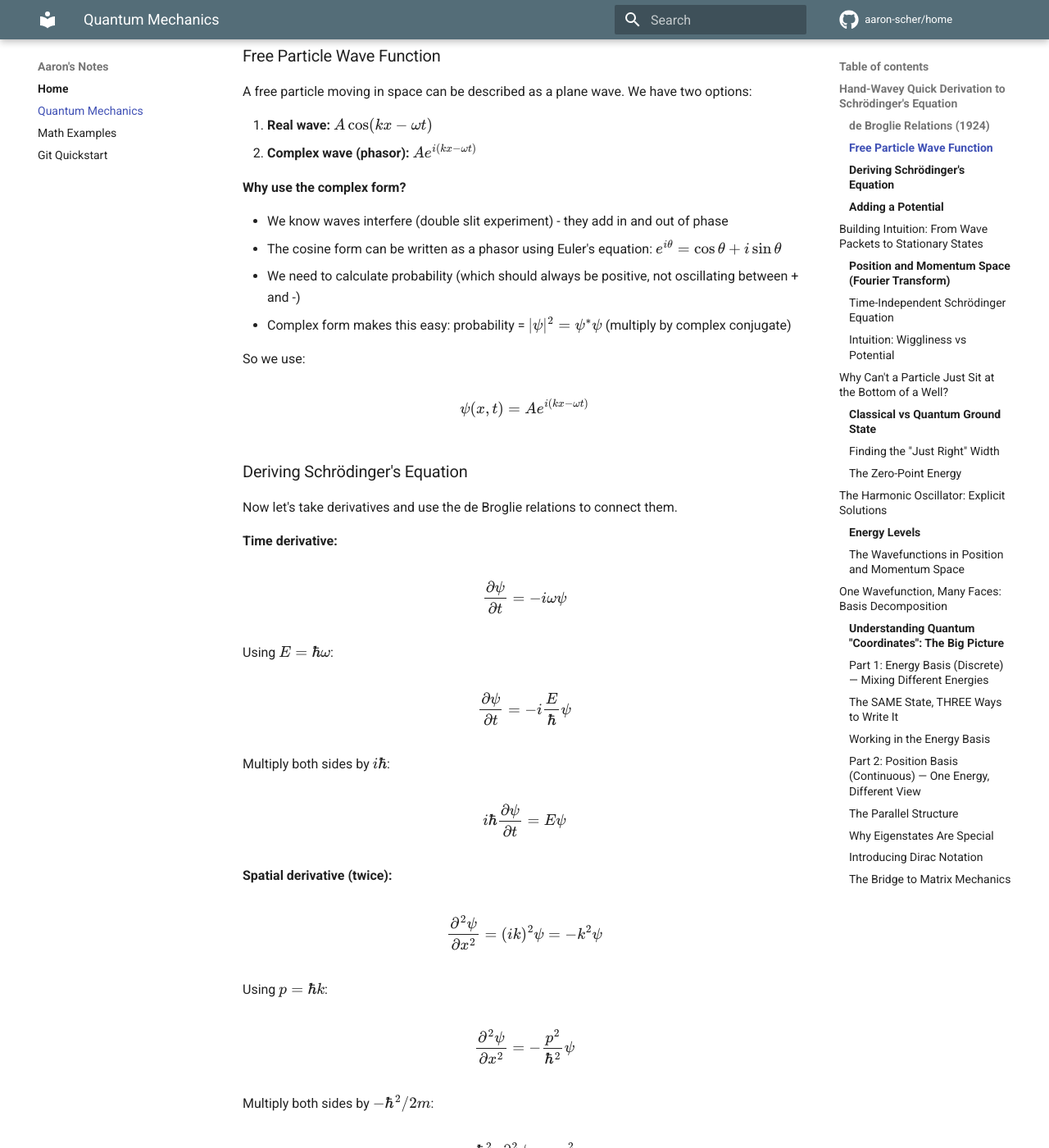
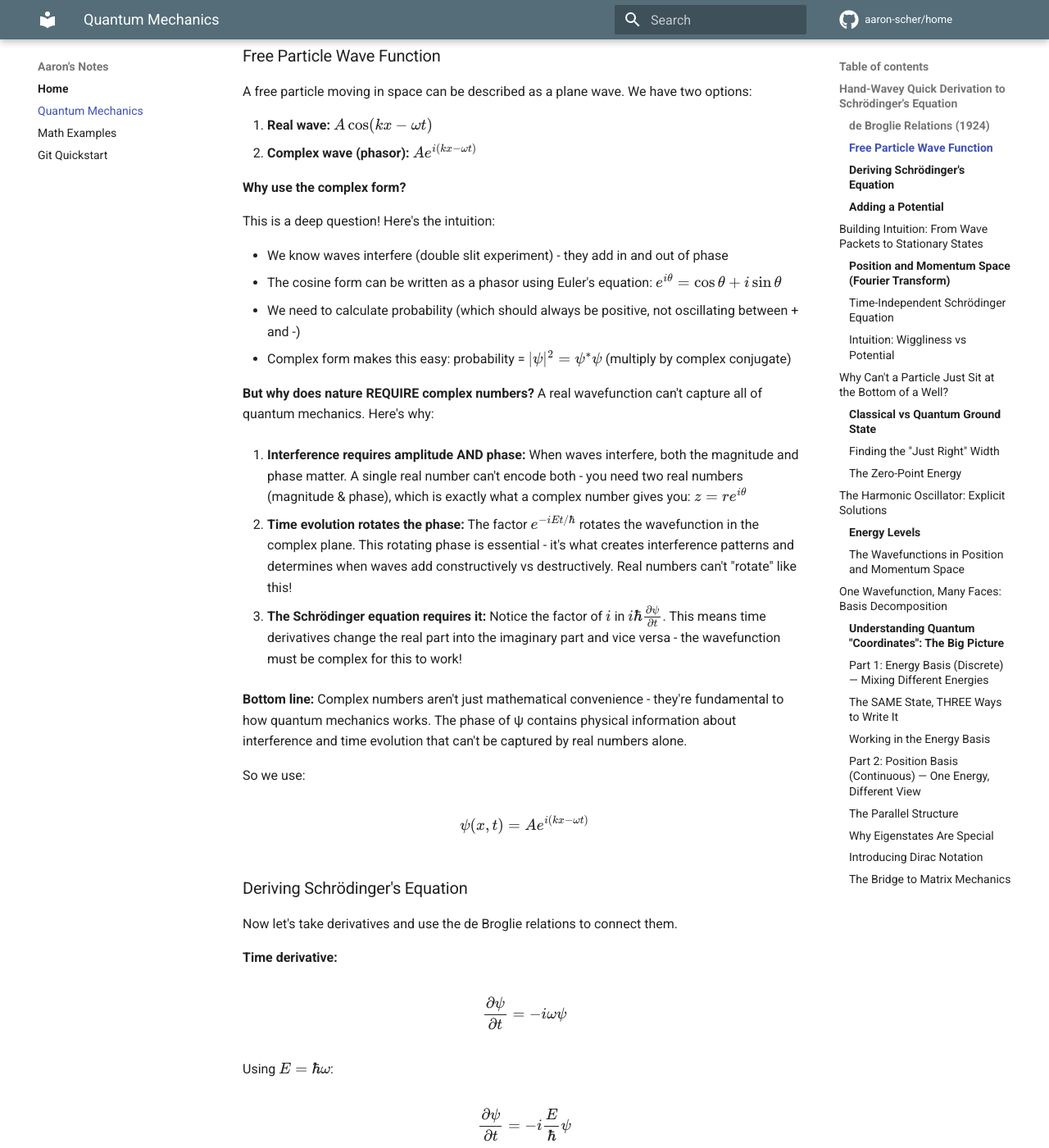
Before and after one commit to aaron-scher/home, an MkDocs documentation site: the page built from docs/quantum-mechanics.md, in a window 1280 px wide and 1400 px high, scrolled down 663 px. Shown: the whole window at 82% size. Built offline with MkDocs 1.6.1 and Material for MkDocs 9.7.7, drawn with Linux system fonts in a browser that asks for light colours; comment, search, counter and statistics services are not loaded; some of the changed text lies outside the part shown.

Commit message:
Expose 'swept under rug' concepts for maximum intuition
Key additions:
- WHY quantum mechanics requires complex numbers (not just convenience!)
  - Interference needs amplitude AND phase
  - Time evolution rotates in complex plane
  - Schrödinger equation has factor of i

- Completeness relation explained intuitively
  - "Sum over all positions = identity"
  - Inserted into derivation with clear explanation
  - Shows how position eigenstates form complete basis

These are fundamental concepts usually glossed over in QM courses.
Making them explicit helps build true understanding rather than
just accepting formalism.

🤖 Generated with [Claude Code](https://claude.com/claude-code)

Co-Authored-By: Claude <noreply@anthropic.com>

```diff
--- a/docs/quantum-mechanics.md
+++ b/docs/quantum-mechanics.md
@@ -29,10 +29,22 @@ A free particle moving in space can be described as a plane wave. We have two op
 
 **Why use the complex form?**
 
+This is a deep question! Here's the intuition:
+
 - We know waves interfere (double slit experiment) - they add in and out of phase
 - The cosine form can be written as a phasor using Euler's equation: $e^{i\theta} = \cos\theta + i\sin\theta$
 - We need to calculate probability (which should always be positive, not oscillating between + and -)
 - Complex form makes this easy: probability = $|\psi|^2 = \psi^* \psi$ (multiply by complex conjugate)
+
+**But why does nature REQUIRE complex numbers?** A real wavefunction can't capture all of quantum mechanics. Here's why:
+
+1. **Interference requires amplitude AND phase:** When waves interfere, both the magnitude and phase matter. A single real number can't encode both - you need two real numbers (magnitude & phase), which is exactly what a complex number gives you: $z = re^{i\theta}$
+
+2. **Time evolution rotates the phase:** The factor $e^{-iEt/\hbar}$ rotates the wavefunction in the complex plane. This rotating phase is essential - it's what creates interference patterns and determines when waves add constructively vs destructively. Real numbers can't "rotate" like this!
+
+3. **The Schrödinger equation requires it:** Notice the factor of $i$ in $i\hbar\frac{\partial\psi}{\partial t}$. This means time derivatives change the real part into the imaginary part and vice versa - the wavefunction must be complex for this to work!
+
+**Bottom line:** Complex numbers aren't just mathematical convenience - they're fundamental to how quantum mechanics works. The phase of ψ contains physical information about interference and time evolution that can't be captured by real numbers alone.
 
 So we use:
 
@@ -492,10 +504,18 @@ $$
 \langle x' | x \rangle = \delta(x' - x)
 $$
 
-**The inner product ⟨x|1⟩:** When you compute this, you're finding the overlap between "being at position x" and "being in energy state |1⟩". Using the completeness relation (insert $\int |x'\rangle \langle x'| dx' = \mathbb{I}$):
+**The inner product ⟨x|1⟩:** When you compute this, you're finding the overlap between "being at position x" and "being in energy state |1⟩". Using the **completeness relation**:
 
 $$
-\langle x | 1 \rangle = \int_{-\infty}^{\infty} \langle x | x' \rangle \langle x' | 1 \rangle dx' = \int_{-\infty}^{\infty} \delta(x - x') \psi_1(x') dx' = \psi_1(x)
+\int_{-\infty}^{\infty} |x'\rangle \langle x'| dx' = \mathbb{I}
+$$
+
+**What does this mean?** The completeness relation says: "If you sum over ALL position eigenstates |x'⟩, you get the identity operator." In other words, the position eigenstates form a complete basis - any state can be expressed as a sum (integral) over all positions. It's like saying "if you have every possible position, you've covered all possibilities."
+
+We can insert this identity into our inner product:
+
+$$
+\langle x | 1 \rangle = \langle x | \mathbb{I} | 1 \rangle = \int_{-\infty}^{\infty} \langle x | x' \rangle \langle x' | 1 \rangle dx' = \int_{-\infty}^{\infty} \delta(x - x') \psi_1(x') dx' = \psi_1(x)
 $$
 
 The delta function δ(x - x') "picks out" the value of ψ₁ at x' = x, giving you ψ₁(x)!
```
